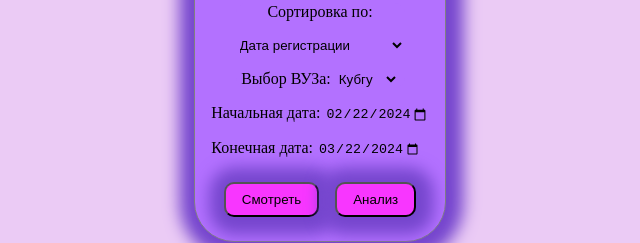
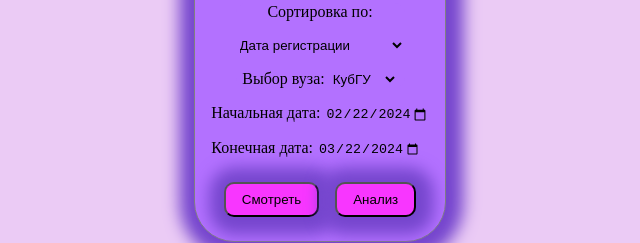
Before and after one commit to sawertsand22/rosrid, a plain HTML site: page index.html in a window 1280 px wide. Both pictures are taken after a click on the button "Анализ". Shown: the part 166-409 px from the top of the page, 320-960 px from the left. Drawn offline with nearby package versions, Linux system fonts and the light colour scheme; no server answers.

Commit message:
изменил литерары с некоторых местах

```diff
--- a/index.html
+++ b/index.html
@@ -20,12 +20,12 @@
         <option value="Релевантность">Релевантность</option>
         <option value="Количество просмотров">Количество просмотров</option>
     </select>
-    <p> Выбор ВУЗа:
+    <p> Выбор вуза:
     <select name="sort" id="vuz-select">
-        <option value="10184556">Кубгу</option>
-        <option value="10192406">Кубгту</option>
-        <option value="10178176">Кубгау</option>
-        <option value="10109220">Кубгму</option>
+        <option value="10184556">КубГУ</option>
+        <option value="10192406">КубГТУ</option>
+        <option value="10178176">КубГАУ</option>
+        <option value="10109220">КубГМУ</option>
     </select>
     </p>
 
--- a/public/client.js
+++ b/public/client.js
@@ -287,7 +287,7 @@ function Analysis(res) {
     new Chart(ctx, {
         type: 'doughnut',
         data: {
-            labels: ['Кубгу', 'Кубгту', 'Кубгаy', 'Кубгму'],
+            labels: ['КубГУ', 'КубГТУ','КубГАУ','КубГМУ'],
             datasets: [{
                 label: '# Работ по параметрам',
                 data: res,
@@ -386,7 +386,7 @@ async function showAnalysis()
         res2[keys][3] = await get_pages(listUniversirty[keys], false, false, false, true, sort,sdComlete,edComlete)
 
     }
-    let listUni = ['Кубгу', 'Кубгту','Кубгау','Кубгму']
+    let listUni = ['КубГУ', 'КубГТУ','КубГАУ','КубГМУ']
     console.log('res2', res2);
     let dataTEST = {
         labels: [
```
